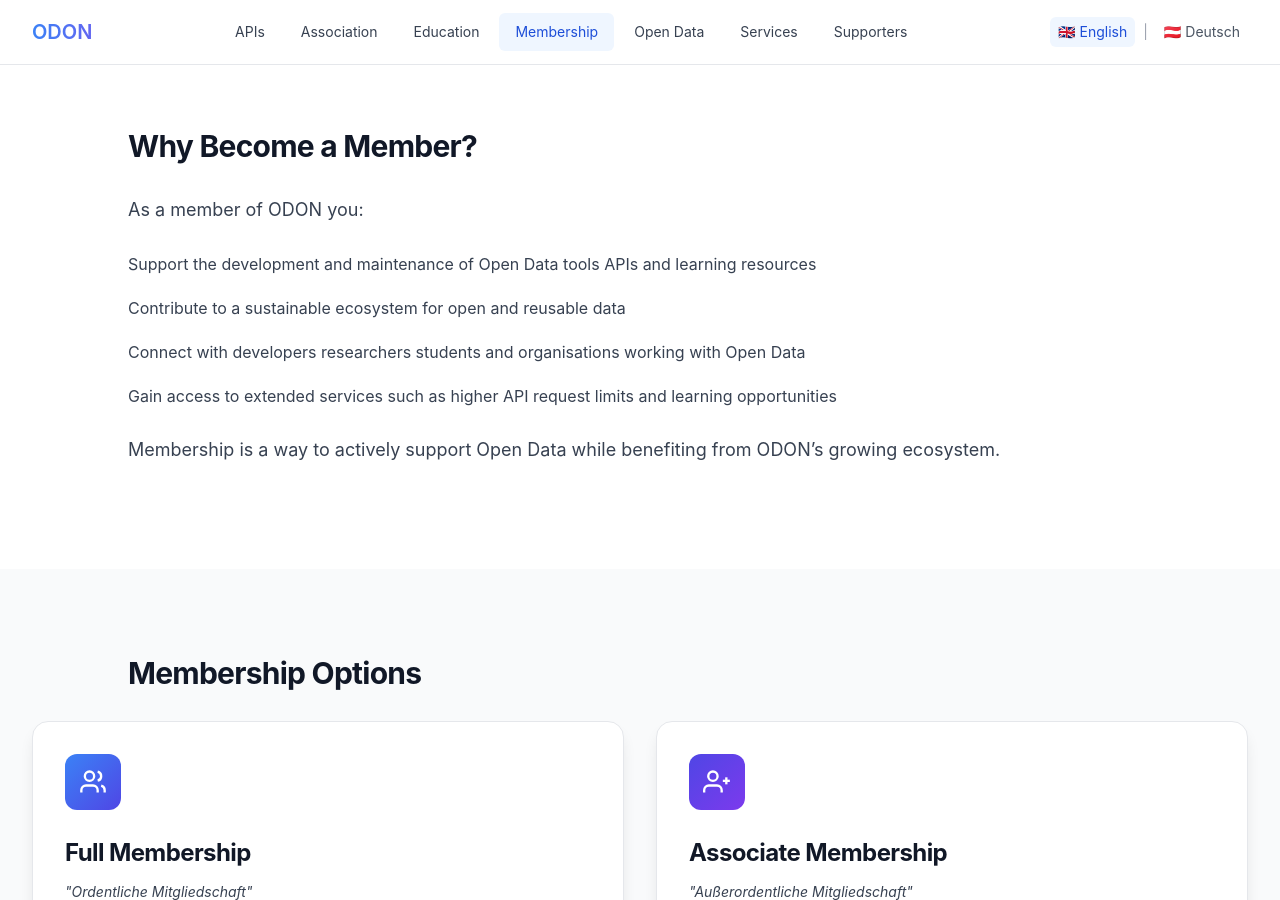
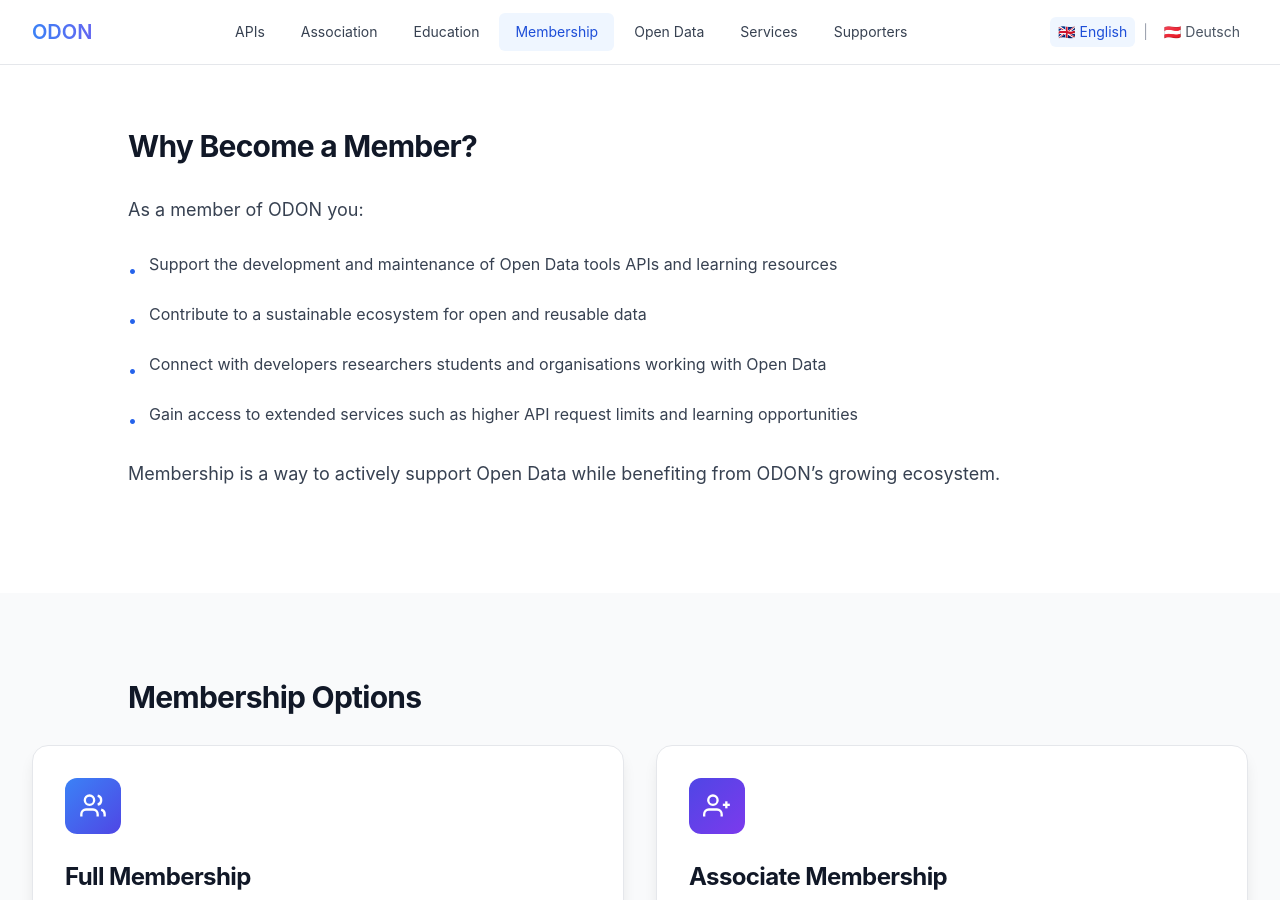
Before and after one commit to verein-odon/verein-odon.github.io, a Jekyll site: the page built from docs/en/membership.md, in a window 1280 px wide and 900 px high, scrolled down 692 px. Built offline with Jekyll 4.4.1, drawn with Linux system fonts in a browser that asks for light colours.

Commit message:
Fixed issue with bullet points for list items

```diff
--- a/docs/en/membership.md
+++ b/docs/en/membership.md
@@ -18,10 +18,22 @@
                 As a member of ODON you:
             </p>
             <ul>
-                <li>Support the development and maintenance of Open Data tools APIs and learning resources</li>
-                <li>Contribute to a sustainable ecosystem for open and reusable data</li>
-                <li>Connect with developers researchers students and organisations working with Open Data</li>
-                <li>Gain access to extended services such as higher API request limits and learning opportunities</li>
+                <li>
+                    <span class="bullet">•</span>
+                    <span>Support the development and maintenance of Open Data tools APIs and learning resources</span>
+                </li>
+                <li>
+                    <span class="bullet">•</span>
+                    <span>Contribute to a sustainable ecosystem for open and reusable data</span>
+                </li>
+                <li>
+                    <span class="bullet">•</span>
+                    <span>Connect with developers researchers students and organisations working with Open Data</span>
+                </li>
+                <li>
+                    <span class="bullet">•</span>
+                    <span>Gain access to extended services such as higher API request limits and learning opportunities</span>
+                </li>
             </ul>
             <p>Membership is a way to actively support Open Data while benefiting from ODON’s growing ecosystem.</p>
         </div>
```
Also changed, not shown: docs/en/association.md (+12 -3 lines), docs/en/education.md (+6 -6 lines).
